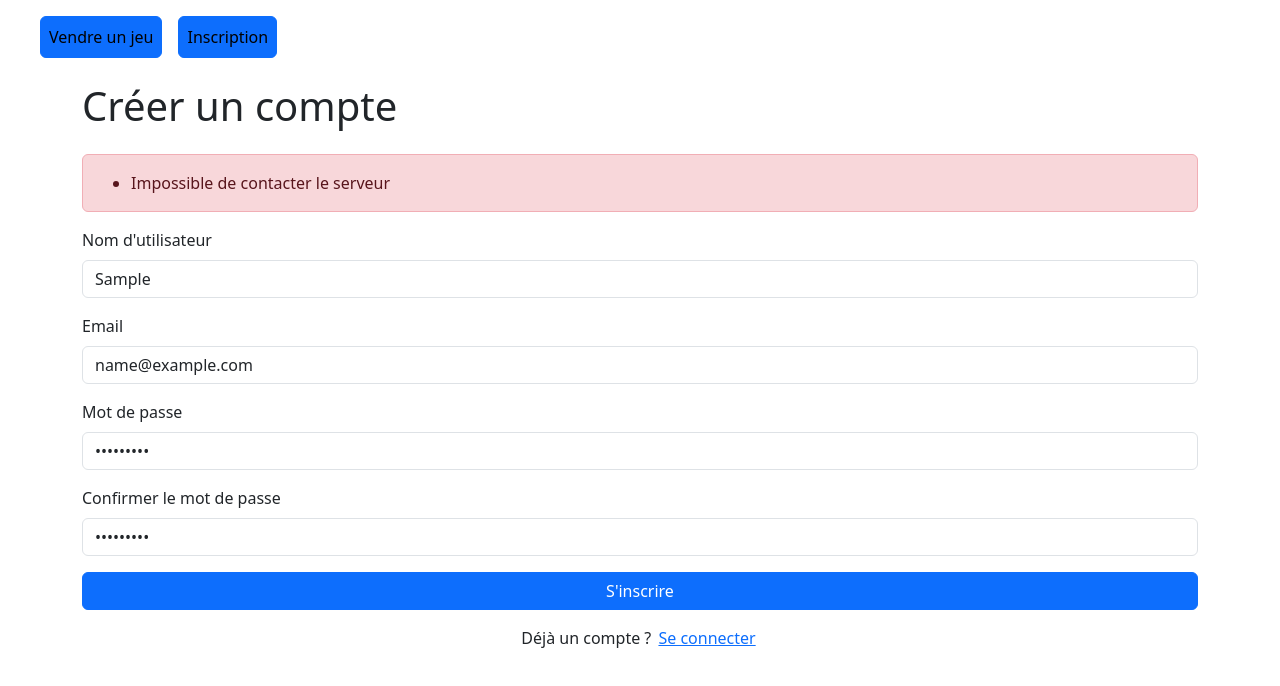
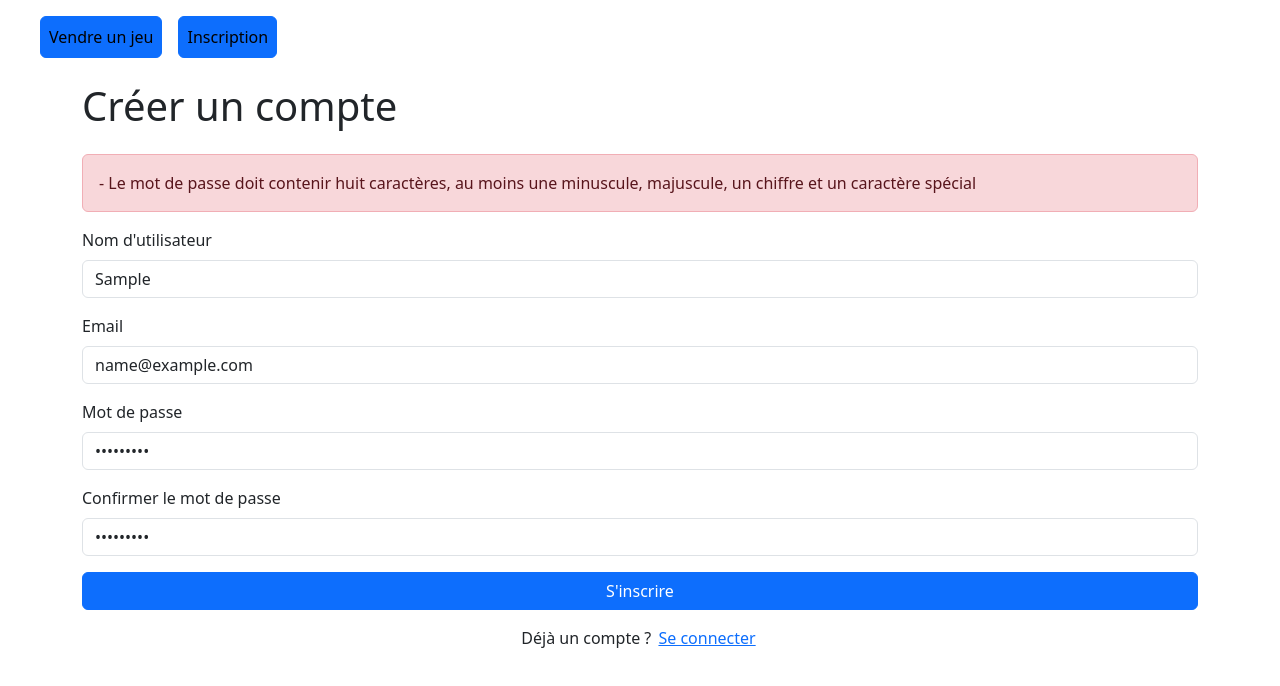
Before and after one commit to FelixPepin/Replay, a Vue app in the folder frontend/: page /register in a window 1280 px wide. Both pictures are taken after typing "Sample", "name@example.com", "Sample123", "Sample123" into the empty fields and a click on the button "S'inscrire". Shown: the top 686 px of the page. Built offline with nearby package versions, Linux system fonts and the light colour scheme; no server answers.

Commit message:
Fix (Affichage des erreurs)

```diff
--- a/frontend/src/views/Login.vue
+++ b/frontend/src/views/Login.vue
@@ -35,6 +35,8 @@
 <script setup>
 import { ref, reactive } from 'vue'
 import { useRouter } from 'vue-router'
+import { useAuthStore } from '@/stores/auth'
+const auth = useAuthStore()
 
 const router = useRouter()
 
@@ -61,6 +63,7 @@ async function soumettre() {
         const data = await reponse.json()
 
         if(reponse.ok){
+            auth.connecter(data.token)
             router.push('/')
         } else{
             Object.assign(erreurs,data.erreurs)
--- a/frontend/src/views/Register.vue
+++ b/frontend/src/views/Register.vue
@@ -5,8 +5,8 @@
                 <h1 class="mb-4">Créer un compte</h1>
 
                 <div v-if="Object.keys(erreurs).length" class="alert alert-danger">
-                    <ul class="mb-0">
-                        <li v-for="(msg, champ) in erreurs" :key="champ">{{ msg }}</li>
+                    <ul class="mb-0 list-unstyled">
+                        <li v-for="(msg, champ) in erreurs" :key="champ">- {{ msg }}</li>
                     </ul>
                 </div>
 
@@ -54,14 +54,19 @@ const email = ref('')
 const password = ref('')
 const confirm = ref('')
 const erreurs = reactive({})
+let regexCourriel = /^[\w-\.]+@([\w-]+\.)+[\w-]{2,4}$/
+let regexMdp = /^(?=.*?[A-Z])(?=.*?[a-z])(?=.*?[0-9])(?=.*?[#?!@$%^&*-]).{8,}$/
+
+
 
 async function soumettre() {
-    console.log("Soummetre called")
     Object.keys(erreurs).forEach(k => delete erreurs[k])
 
     if (!username.value.trim()) erreurs.username = "Le nom d'utilisateur est requis"
     if (!email.value.trim()) erreurs.email = "L'adresse courriel est requise"
+    else if (!regexCourriel.test(email.value)) erreurs.email = "L'adresse courriel doit avoir le format suivant (exemple@exemple.com)"
     if (!password.value) erreurs.password = "Le mot de passe est requis"
+    else if (!regexMdp.test(password.value)) erreurs.password = "Le mot de passe doit contenir huit caractères, au moins une minuscule, majuscule, un chiffre et un caractère spécial"
     if (password.value !== confirm.value) erreurs.confirm = "Les deux mots de passe doivent correspondre"
 
     if (Object.keys(erreurs).length > 0) return
@@ -81,6 +86,7 @@ async function soumettre() {
         const data = await reponse.json()
 
         if (reponse.ok) {
+            localStorage.setItem('token', data.token)
             router.push('/')
         } else {
             Object.assign(erreurs, data.erreurs)
```
